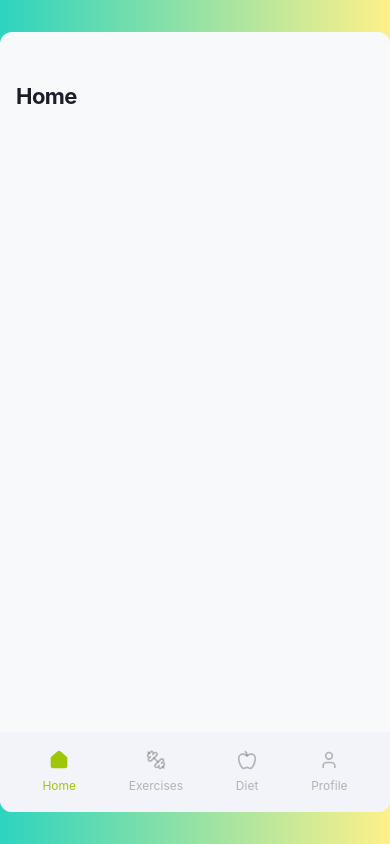
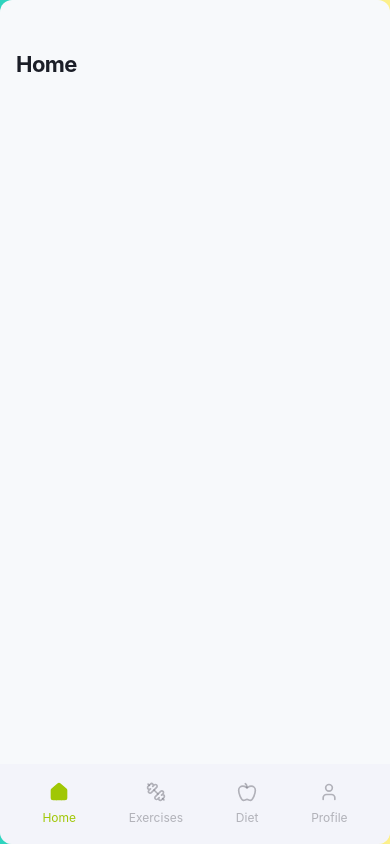
Before and after one commit to Rich1997/fitnesso-design-demo, a React (Vite) app: page / in a window 390 px wide. Built offline with nearby package versions, Linux system fonts and the light colour scheme; a web font is replaced by a local one.

Commit message:
Remove screen padding on smaller screens

```diff
--- a/src/components/Screen.tsx
+++ b/src/components/Screen.tsx
@@ -2,7 +2,7 @@ import Layout from "./Layout";
 
 const Screen = () => {
     return (
-        <div className="relative flex min-h-patch flex-col p-8 bg-gradient-to-r from-teal-400 to-yellow-200 items-center justify-center">
+        <div className="relative flex min-h-patch flex-col sm:p-8 p-0 bg-gradient-to-r from-teal-400 to-yellow-200 items-center justify-center">
             <div className="h-dvh sm:w-[412px] w-screen bg-background rounded-xl overflow-clip">
                 <Layout />
             </div>
```
